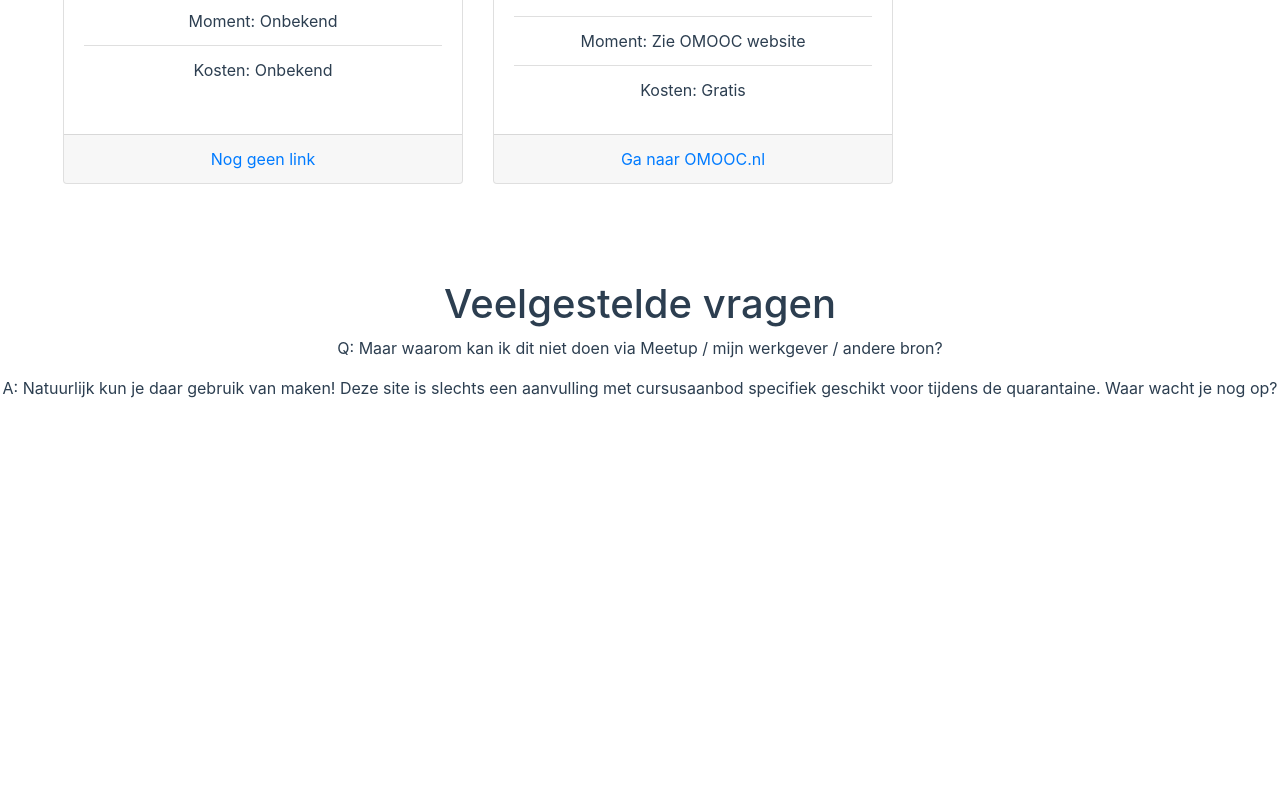
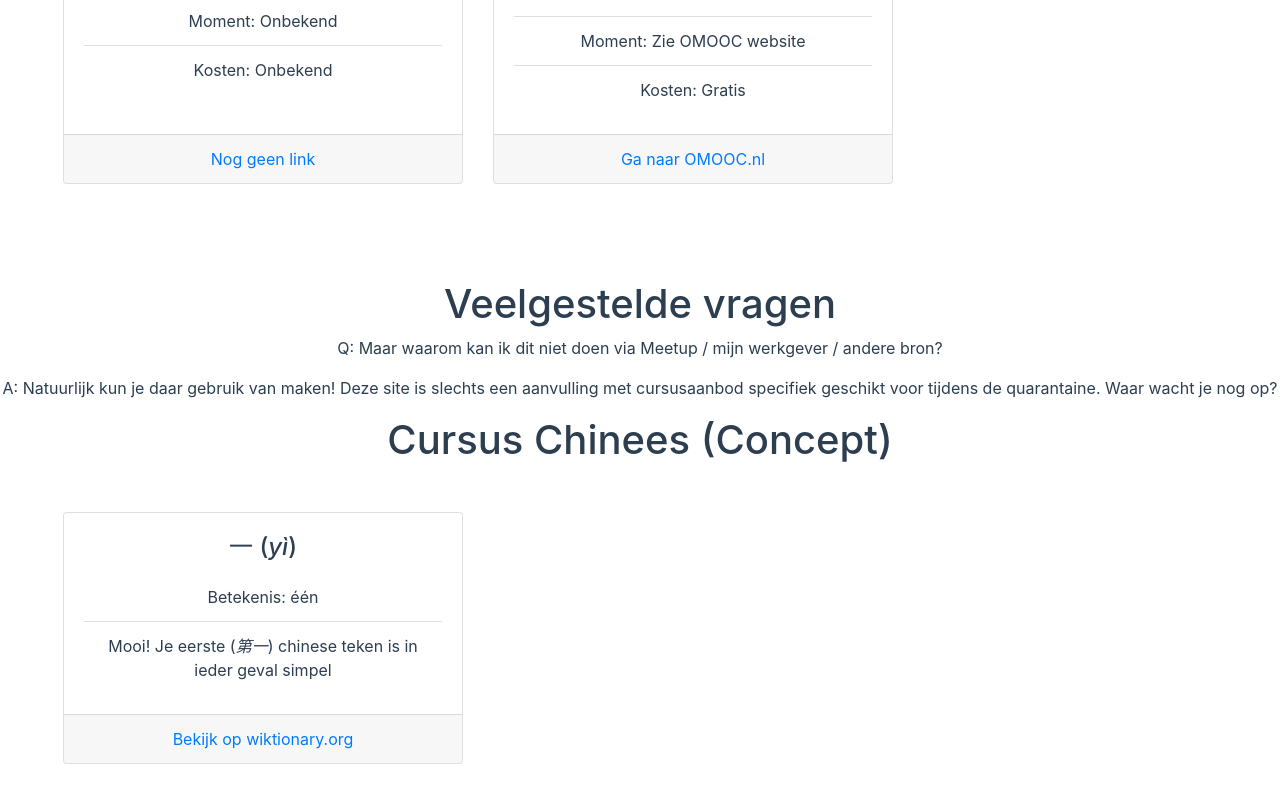
Before and after one commit to tcbrouwer/timbrouwer.nl, a Vue app: page / in a window 1280 px wide. Shown: the part 4958-5758 px from the top of the page. Before the commit the page ends 5374 px from the top, so only its background shows below. Built offline with nearby package versions, Linux system fonts and the light colour scheme.

Commit message:
add course concept basis

```diff
--- a/src/App.vue
+++ b/src/App.vue
@@ -4,11 +4,13 @@
     <WelcomeMessage />
     <Courses />
     <FAQ />
+    <CoursePageConcept />
   </div>
 </template>
 
 <script lang="ts">
 import Courses from '@/views/Courses.vue'
+import CoursePageConcept from '@/views/CoursePageConcept.vue'
 import FAQ from '@/views/FAQ.vue'
 import WelcomeMessage from '@/views/WelcomeMessage.vue'
 
@@ -16,6 +18,7 @@ export default {
   name: 'App',
   components: {
     Courses,
+    CoursePageConcept,
     FAQ,
     WelcomeMessage
   }
--- a/src/components/CourseCard.vue
+++ b/src/components/CourseCard.vue
@@ -1,7 +1,7 @@
 <template>
   <b-card
     :img-src="trainer.avatar"
-    img-alt="vue"
+    img-alt="avatar"
     img-top
     style="min-width: 15rem; max-width: 25rem"
     class="mb-5"
@@ -76,8 +76,4 @@ export default {
 </script>
 
 <style scoped>
-.b-card {
-  max-width: 40rem;
-  min-width: 40rem;
-}
 </style>
--- /dev/null
+++ b/src/components/StepCard.vue
@@ -0,0 +1,46 @@
+<template>
+  <b-card
+    style="min-width: 15rem; max-width: 25rem"
+    class="mb-5"
+  >
+    <b-card-title>
+        <span v-html="title" />
+    </b-card-title>
+    <b-list-group flush>
+        <b-list-group-item v-for="text in texts" :key="text">
+            <span v-html="text" />
+        </b-list-group-item>
+    </b-list-group>
+    <template v-slot:footer>
+      <a :href="link.url">{{ link.text }}</a>
+    </template>
+  </b-card>
+</template>
+
+<script lang="ts">
+export default {
+  name: "StepCard",
+  props: ["step"],
+  computed: {
+    title() {
+      return this.step.title ? this.step.title : "Volgende stap"
+    },
+    texts() {
+      return this.step.text ? this.step.text : [ "Instructies volgen nog" ]
+    },
+    link() {
+      if( this.step.link === undefined ) {
+        return { url: "", text: "Nog geen link" }
+      } else {
+        return {
+          url: this.step.link.url ? this.step.link.url : "",
+          text: this.step.link.text ? this.step.link.text : "Meer informatie"
+        }
+      }
+    }
+  },
+};
+</script>
+
+<style scoped>
+</style>
--- /dev/null
+++ b/src/content/courses/chinees.json
@@ -0,0 +1,13 @@
+[
+    {
+        "title": "一 (<i>yì</i>)",
+        "text": [
+            "Betekenis: één",
+            "Mooi! Je eerste (<i>第一</i>) chinese teken is in ieder geval simpel "
+        ],
+        "link": {
+            "url": "https://nl.wiktionary.org/wiki/%E4%B8%80",
+            "text": "Bekijk op wiktionary.org"
+        }
+    }
+]
--- /dev/null
+++ b/src/views/CoursePageConcept.vue
@@ -0,0 +1,45 @@
+<template>
+  <div>
+    <h1>Cursus Chinees (Concept)</h1>
+
+    <div>
+      <b-card-group class="m-5" deck>
+        <StepCard v-for="step in steps" :key="step.title"
+          :step = step
+        />
+      </b-card-group>
+    </div>
+  </div>
+</template>
+
+<script lang="ts">
+import StepCard from '@/components/StepCard.vue'
+
+// This is a stub, should load from server
+import chinees from '@/content/courses/chinees.json'
+
+export default {
+  name: 'CoursePageConcept',
+  components: {
+    StepCard,
+  },
+  data() {
+    return {
+      steps: []
+    }
+  },
+  mounted() {
+    this.getSteps()
+  },
+  methods: {
+    getSteps() {
+      // This should become an API call to server
+      // Also this is a concept, and not yet generic
+      this.steps = chinees
+    }
+  }
+}
+</script>
+
+<style scoped>
+</style>
```
